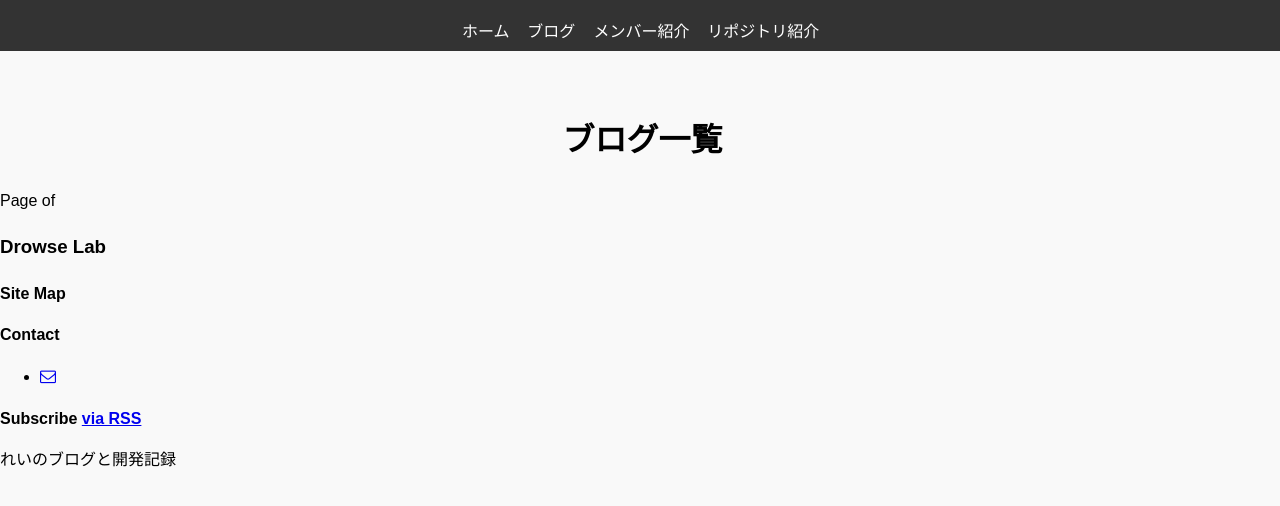
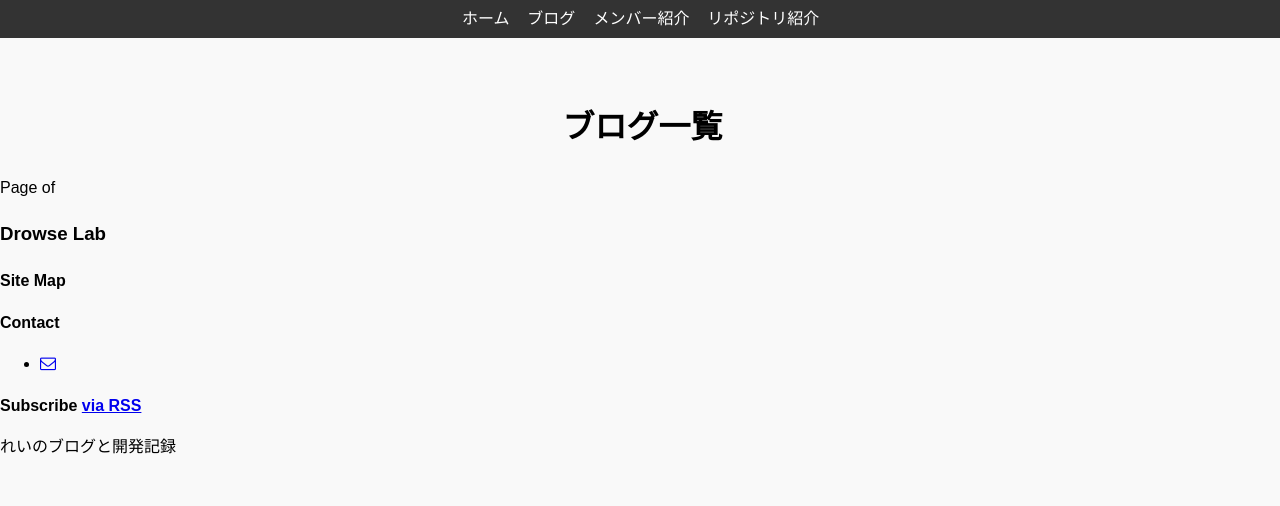
Before and after one commit to Drowse-Lab/Drowse-Lab, a Jekyll site: the page built from blog.html, in a window 1280 px wide. Shown: the top 506 px of the page. Built offline with Jekyll 4.4.1, drawn with Linux system fonts in a browser that asks for light colours; nearby versions of some CDN libraries; some web fonts are replaced; a style sheet for code colours, icons or effects is not loaded.

Commit message:
Update header.html

```diff
--- a/_includes/header.html
+++ b/_includes/header.html
@@ -7,14 +7,14 @@
       <span>{{ site.title }}</span>
       {% endif %}
     </a> -->
-    <div class="logo"></div>
-<!--     <a href="javascript:void(0)" class="navigation-menu-button" id="js-mobile-menu">
+<!--     <div class="logo"></div>
+    <a href="javascript:void(0)" class="navigation-menu-button" id="js-mobile-menu">
       <i class="fa fa-bars"></i>
-    </a> -->
+    </a>
     <nav role="navigation">
       <ul id="js-navigation-menu" class="navigation-menu show">
 				{% include nav_links.html %}
       </ul>
     </nav>
-  </div>
+  </div> -->
 </header>
```
